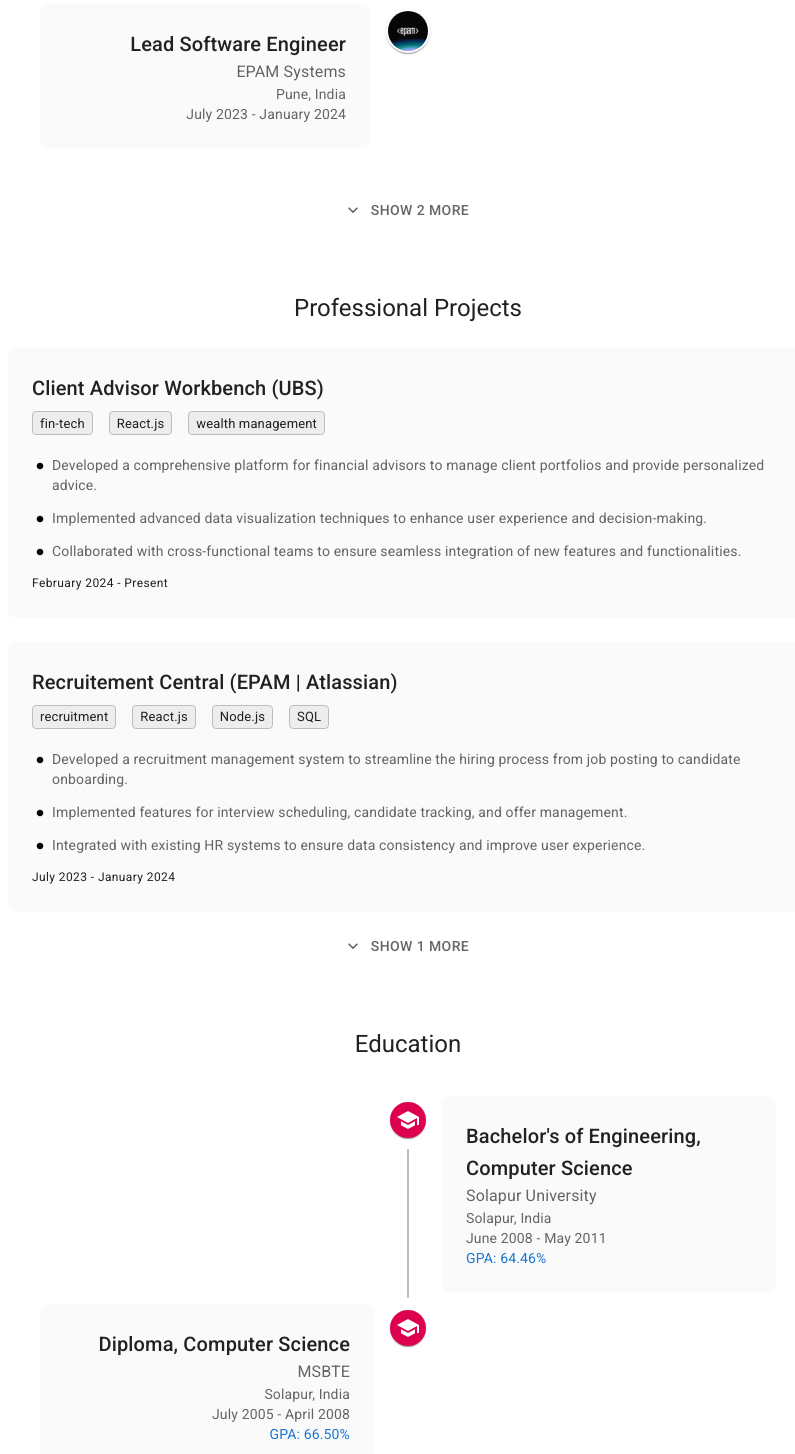
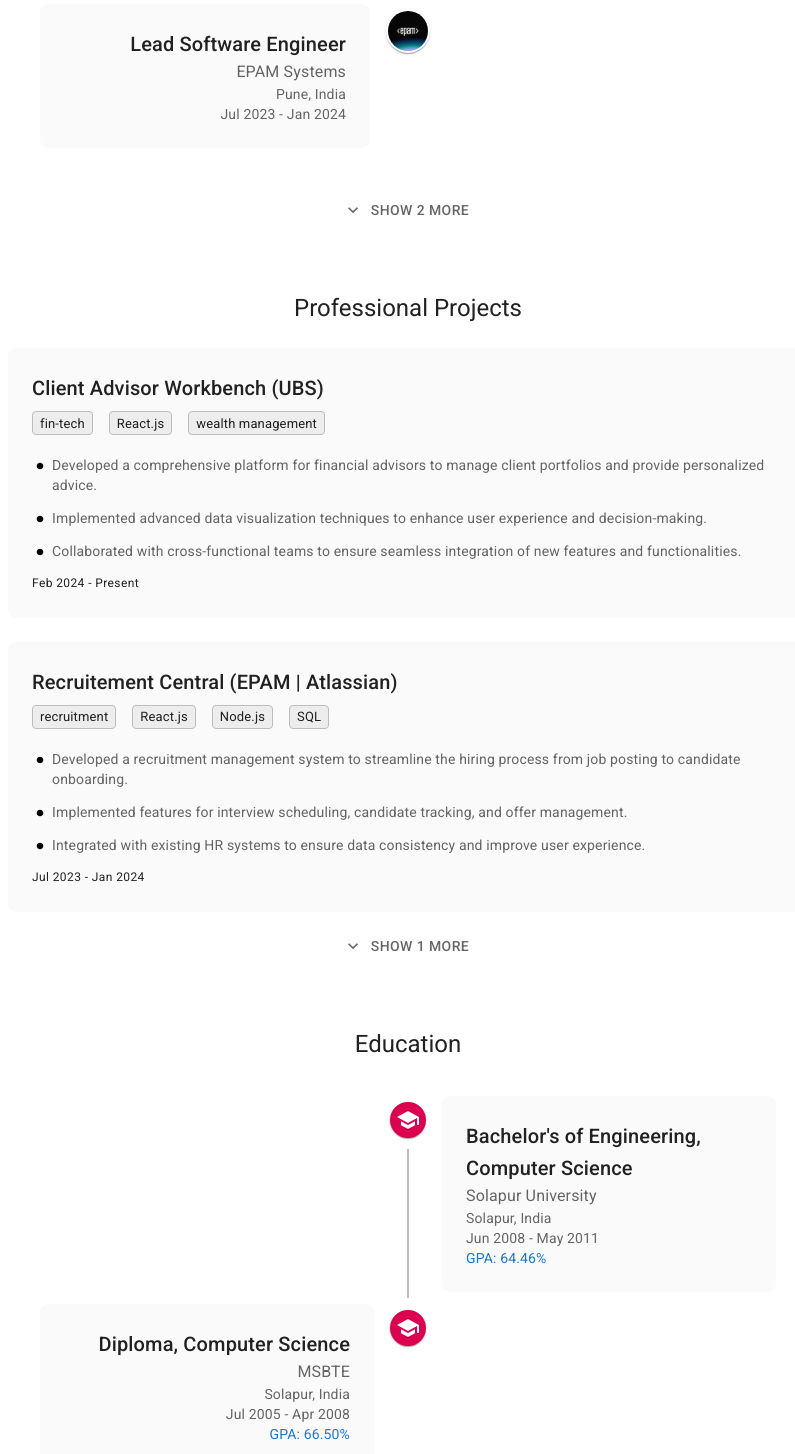
Before and after one commit to vkondi/vkondi.github.io, a React (Vite) app: page / in a window 1280 px wide. Shown: the part 1296-2750 px from the top of the page, without its empty margins (232-1027 px from the left). Built offline with nearby package versions, Linux system fonts and the light colour scheme.

Commit message:
feat: date format streamline

```diff
--- a/package.json
+++ b/package.json
@@ -15,6 +15,7 @@
     "@mui/icons-material": "^7.1.0",
     "@mui/lab": "^7.0.0-beta.12",
     "@mui/material": "^7.1.0",
+    "date-fns": "^4.1.0",
     "framer-motion": "^12.15.0",
     "react": "^19.1.0",
     "react-dom": "^19.1.0",
--- a/src/components/SkillRow.tsx
+++ b/src/components/SkillRow.tsx
@@ -16,14 +16,20 @@ const SkillRow = ({ title, skills }: { title: string; skills: string[] }) => {
     >
       <Typography
         variant="subtitle1"
-        sx={{ fontWeight: 600, mr: 1, margin: 0, minWidth: "130px", wordBreak: "break-word" }}
+        sx={{
+          fontWeight: 600,
+          mr: 1,
+          margin: 0,
+          minWidth: "130px",
+          wordBreak: "break-word",
+        }}
       >
         {title}
       </Typography>
       <Typography
         variant="body1"
         color="text.secondary"
-        sx={{ whiteSpace: "wrap", wordBreak: "break-word" }}
+        sx={{ whiteSpace: "wrap", wordBreak: "break-word", flex: 1 }}
       >
         {formattedSkills}
       </Typography>
--- a/src/context/DataContext.tsx
+++ b/src/context/DataContext.tsx
@@ -60,7 +60,7 @@ const portfolioData: DataContextType = {
     name: "Vishwajeet Kondi",
     email: "vkondi@gmail.com",
     mobile: "+91 7448013092",
-    dob: "18th June 1989",
+    dob: "1989/06/01",
   },
   aboutMe:
     "Full-stack developer with over 13 years of experience building scalable web and mobile applications using React, Node.js, and Azure. Skilled in leading cross-functional teams to deliver high-quality projects on time, with a focus on performance optimization and innovative architecture solutions. Passionate about adopting emerging technologies and driving technical excellence.",
@@ -107,7 +107,7 @@ const portfolioData: DataContextType = {
       employer: "UBS",
       city: "Pune",
       country: "India",
-      startDate: "Feb 2024",
+      startDate: "2024/02",
       endDate: "",
       isCurrentEmployer: true,
       logo: "/ubs.jpg",
@@ -117,8 +117,8 @@ const portfolioData: DataContextType = {
       employer: "EPAM Systems",
       city: "Pune",
       country: "India",
-      startDate: "July 2023",
-      endDate: "January 2024",
+      startDate: "2023/07",
+      endDate: "2024/01",
       isCurrentEmployer: false,
       logo: "/epam.png",
     },
@@ -127,8 +127,8 @@ const portfolioData: DataContextType = {
       employer: "Mindstix Software Labs Pvt Ltd",
       city: "Pune",
       country: "India",
-      startDate: "September 2021",
-      endDate: "May 2023",
+      startDate: "2021/09",
+      endDate: "2023/05",
       isCurrentEmployer: false,
       logo: "/mindstix.jpg",
     },
@@ -137,8 +137,8 @@ const portfolioData: DataContextType = {
       employer: "Maybank",
       city: "Kuala Lumpur",
       country: "Malaysia",
-      startDate: "October 2020",
-      endDate: "August 2021",
+      startDate: "2020/10",
+      endDate: "2021/08",
       isCurrentEmployer: false,
       logo: "/maybank.jpeg",
     },
@@ -147,7 +147,7 @@ const portfolioData: DataContextType = {
     {
       title: "Client Advisor Workbench (UBS)",
       tags: ["fin-tech", "React.js", "wealth management"],
-      startDate: "February 2024",
+      startDate: "2024/02",
       endDate: "",
       isCurrentProject: true,
       descriptions: [
@@ -159,8 +159,8 @@ const portfolioData: DataContextType = {
     {
       title: "Recruitement Central (EPAM | Atlassian)",
       tags: ["recruitment", "React.js", "Node.js", "SQL"],
-      startDate: "July 2023",
-      endDate: "January 2024",
+      startDate: "2023/07",
+      endDate: "2024/01",
       isCurrentProject: false,
       descriptions: [
         "Developed a recruitment management system to streamline the hiring process from job posting to candidate onboarding.",
@@ -178,8 +178,8 @@ const portfolioData: DataContextType = {
         "GraphQL",
         "React Native",
       ],
-      startDate: "October 2022",
-      endDate: "May 2023",
+      startDate: "2022/10",
+      endDate: "2023/05",
       isCurrentProject: false,
       descriptions: [
         "Developed a comprehensive platform for Lennar to manage homebuilding processes, from land allocation to home buying.",
@@ -192,8 +192,8 @@ const portfolioData: DataContextType = {
     {
       degree: "Bachelor's of Engineering, Computer Science",
       school: "Solapur University",
-      startDate: "June 2008",
-      endDate: "May 2011",
+      startDate: "2008/06",
+      endDate: "2011/05",
       city: "Solapur",
       country: "India",
       gpa: "64.46%",
@@ -201,8 +201,8 @@ const portfolioData: DataContextType = {
     {
       degree: "Diploma, Computer Science",
       school: "MSBTE",
-      startDate: "July 2005",
-      endDate: "April 2008",
+      startDate: "2005/07",
+      endDate: "2008/04",
       city: "Solapur",
       country: "India",
       gpa: "66.50%",
--- a/src/pages/Home/Home.tsx
+++ b/src/pages/Home/Home.tsx
@@ -16,6 +16,8 @@ import ProfileSection from "./ProfileSection";
 import AboutSection from "./AboutSection";
 import ListRow from "../../components/ListRow";
 import SkillsSection from "./SkillsSection";
+import { format } from "date-fns";
+import { DATE_FORMAT } from "../../utils/constants";
 
 const Home = () => {
   const theme = useTheme();
@@ -132,7 +134,10 @@ const Home = () => {
                         {exp.city}, {exp.country}
                       </Typography>
                       <Typography variant="body2" color="text.secondary">
-                        {exp.startDate} - {exp.endDate || "Present"}
+                        {format(new Date(exp.startDate), DATE_FORMAT)} -{" "}
+                        {exp.endDate
+                          ? format(new Date(exp.endDate), DATE_FORMAT)
+                          : "Present"}
                       </Typography>
                     </Paper>
                   </TimelineContent>
@@ -209,7 +214,10 @@ const Home = () => {
 
                   {/* Duration */}
                   <Typography variant="caption" color="text.primary">
-                    {project.startDate} - {project.endDate || "Present"}
+                    {format(new Date(project.startDate), DATE_FORMAT)} -{" "}
+                    {project.endDate
+                      ? format(new Date(project.endDate), DATE_FORMAT)
+                      : "Present"}
                   </Typography>
                 </Paper>
               )
@@ -277,7 +285,8 @@ const Home = () => {
                         {edu.city}, {edu.country}
                       </Typography>
                       <Typography variant="body2" color="text.secondary">
-                        {edu.startDate} - {edu.endDate}
+                        {format(new Date(edu.startDate), DATE_FORMAT)} -{" "}
+                        {format(new Date(edu.endDate), DATE_FORMAT)}
                       </Typography>
                       <Typography variant="body2" color="primary">
                         GPA: {edu.gpa}
--- /dev/null
+++ b/src/utils/constants.ts
@@ -0,0 +1 @@
+export const DATE_FORMAT = "MMM yyyy";
```
Also changed, not shown: 1 other file (tests, documents, lock files or other folders).
